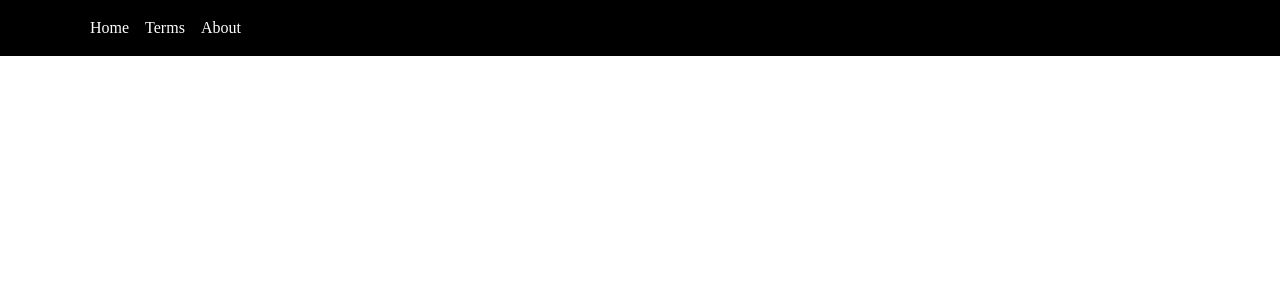
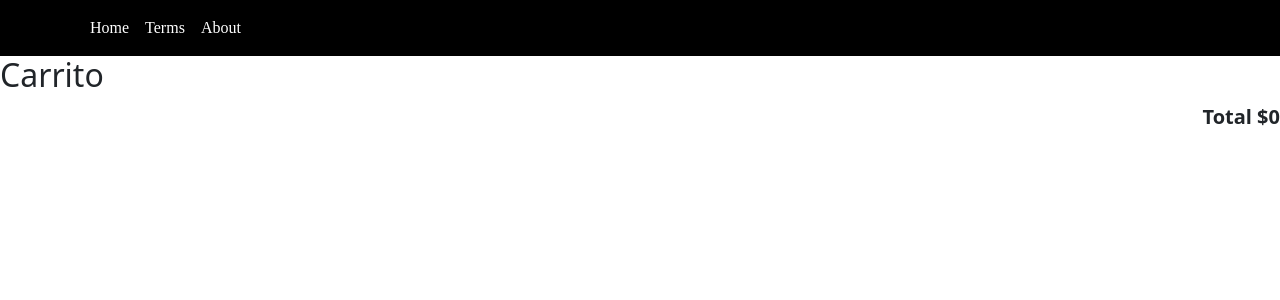
Before and after one commit to Danbravo0/Proyecto_Software_Design, a React (Create React App) app: page /carrito in a window 1280 px wide. Before the commit this address had no page. Shown: the top 300 px of the page. Built offline with nearby package versions, Linux system fonts and the light colour scheme.

Commit message:
carrito prototipo

```diff
--- a/src/App.js
+++ b/src/App.js
@@ -12,6 +12,7 @@ import { Modal2 } from './components/ReservationModal';
 import { CarritoComprasProvider } from './context/ShoppingCartContext.tsx';
 import { PayPalScriptProvider, PayPalButtons } from "@paypal/react-paypal-js";
 import { Paypal } from './components/Paypal';
+import { CarritoCompras } from './components/CarritoCompras.tsx';
 // // Componente principal
 //El archivo tiene el mismo nombre que la funcion
 
@@ -25,6 +26,7 @@ export const App = () => {
         {/* <Route  path = "/" element = {<> <Car/> <Terms/> </>}/> */}
         <Route  path = "/terms" element = {<Terms/>}/>
         <Route  path = "/tienda" element = {<><Tienda/> <Paypal/> </>}/>
+        <Route  path = "/carrito" element = {<><CarritoCompras/> </>}/>
 
       </Routes>
     </CarritoComprasProvider>
--- /dev/null
+++ b/src/components/CarritoCompras.tsx
@@ -0,0 +1,29 @@
+import {  Stack } from "react-bootstrap"
+import { UsarCarritoCompras } from "../context/ShoppingCartContext.tsx"
+import { FormatoPlata } from "../utilidades/FormatoPlata.ts";
+import { CarritoItem } from "./CarritoItem.tsx"
+import storeItems from "../data/items.json"
+
+
+export function CarritoCompras() {
+  const {itemsCarrito} = UsarCarritoCompras()
+  return (
+    <div>
+      <h2>Carrito</h2>
+        <Stack gap={3}>
+          {itemsCarrito.map(item => (
+            <CarritoItem key={item.id} {...item} />
+          ))}
+          <div className="ms-auto fw-bold fs-5">
+            Total{" "}
+            {FormatoPlata(
+              itemsCarrito.reduce((total, CarritoItem) => {
+                const item = storeItems.find(i => i.data.id === CarritoItem.id)
+                return total + (item?.data.precio || 0) * CarritoItem.cantidad
+              }, 0)
+            )}
+          </div>
+        </Stack>
+        </div>
+  )
+}
--- /dev/null
+++ b/src/components/CarritoItem.tsx
@@ -0,0 +1,49 @@
+import { Button, Stack } from "react-bootstrap"
+import { UsarCarritoCompras } from "../context/ShoppingCartContext.tsx"
+import storeItems from "../data/items.json"
+import { FormatoPlata } from "../utilidades/FormatoPlata.ts";
+
+type CarritoItemProps = {
+  id: number
+  cantidad: number
+}
+
+export function CarritoItem(  { id, cantidad }: CarritoItemProps) {
+  const { removeFromCarrito } = UsarCarritoCompras()
+
+
+  const item = storeItems.find(i => i.data.id === id)
+  if (item == null) return null
+
+  return (
+    <div>
+    <Stack direction="horizontal" gap={2} className="d-flex align-items-center">
+      <img
+        src={item.data.urlImagen}
+        style={{ width: "125px", height: "75px", objectFit: "cover" }}
+      />
+      <div className="me-auto">
+        <div>
+          {item.data.nombreItem}{" "}
+          {cantidad > 1 && (
+            <span className="text-muted" style={{ fontSize: ".65rem" }}>
+              x{cantidad}
+            </span>
+          )}
+        </div>
+        <div className="text-muted" style={{ fontSize: ".75rem" }}>
+          {FormatoPlata(item.data.precio)}
+        </div>
+      </div>
+      <div> {FormatoPlata(item.data.precio * cantidad)}</div>
+      <Button
+        variant="outline-danger"
+        size="sm"
+        onClick={() => removeFromCarrito(item.data.id)}
+      >
+        &times;
+      </Button>
+    </Stack>
+    </div>
+  )
+}
--- a/src/components/Navbar1.jsx
+++ b/src/components/Navbar1.jsx
@@ -26,7 +26,7 @@ export function Navbar1() {
 
         {cantidadCarrito > 0 && (<Button
          style = {{width : "3rem", height : "3rem", position :"relative", color : "white", backgroundColor : "black"}} className="btn-outline-dark rounded-circle">
-          <Nav.Link to="/tienda" as={NavLink} style={{position: "relative"}}>
+          <Nav.Link to="/carrito" as={NavLink} style={{position: "relative"}}>
                   <span className="material-symbols-outlined">
                     shopping_cart
                   </span>
--- a/src/context/ShoppingCartContext.tsx
+++ b/src/context/ShoppingCartContext.tsx
@@ -1,6 +1,6 @@
 import { createContext, useContext, ReactNode, useState } from "react";
 import React from "react";
-
+import { useLocalStorage } from "../hooks/useLocalStorage.ts";
 
 
 
@@ -37,7 +37,7 @@ export function CarritoComprasProvider({children}:
      CarritoComprasProviderProps) {
 
     const [isOpen,setIsOpen] = useState(false)
-    const [itemsCarrito,setItemsCarrito] = useState<ItemCarrito[]>([])
+    const [itemsCarrito,setItemsCarrito] = useLocalStorage<ItemCarrito[]>("shopping-cart",[])
 
     const cantidadCarrito = itemsCarrito.reduce(
         (cantidad, item) => item.cantidad + cantidad,
--- /dev/null
+++ b/src/hooks/useLocalStorage.ts
@@ -0,0 +1,20 @@
+import { useEffect, useState } from "react"
+
+export function useLocalStorage<T>(key: string, initialValue: T | (() => T)) {
+  const [value, setValue] = useState<T>(() => {
+    const jsonValue = localStorage.getItem(key)
+    if (jsonValue != null) return JSON.parse(jsonValue)
+
+    if (typeof initialValue === "function") {
+      return (initialValue as () => T)()
+    } else {
+      return initialValue
+    }
+  })
+
+  useEffect(() => {
+    localStorage.setItem(key, JSON.stringify(value))
+  }, [key, value])
+
+  return [value, setValue] as [typeof value, typeof setValue]
+}
```
Also changed, not shown: 1 other file (tests, documents, lock files or other folders).
